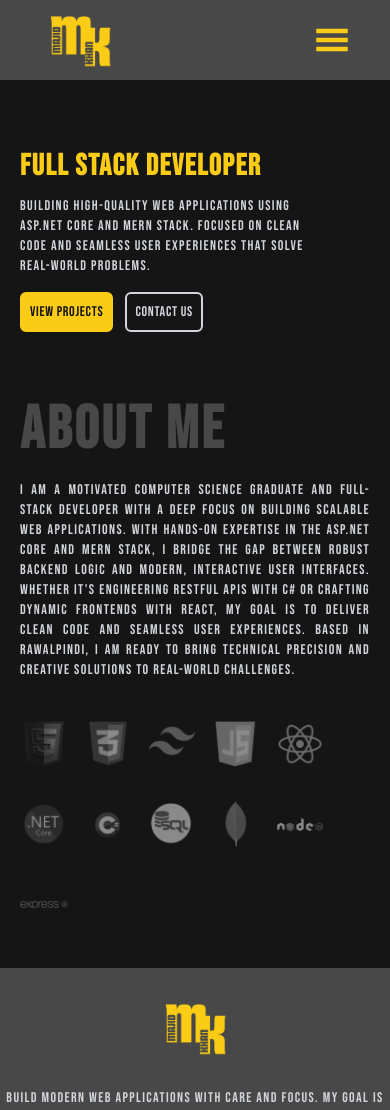
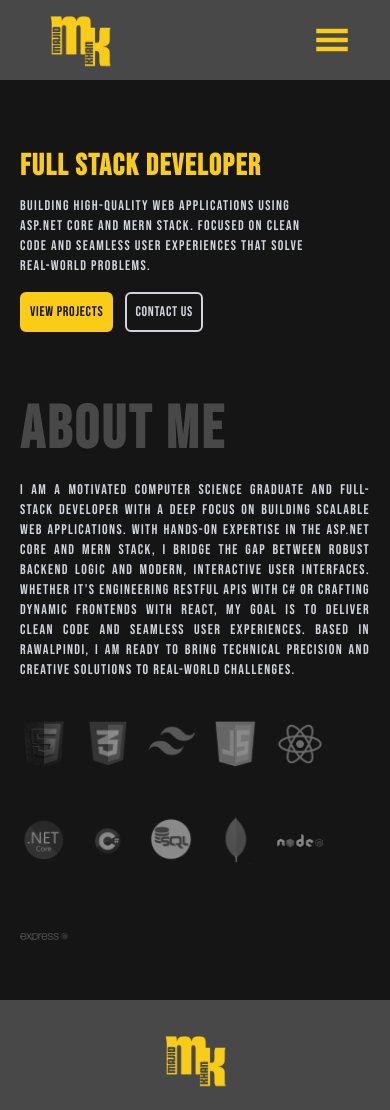
Before and after one commit to Majidkhan94/majidkhan94.github.io, a React (Vite) app: page / in a window 390 px wide. Shown: the top 1110 px of the page. Built offline with nearby package versions, Linux system fonts and the light colour scheme.

Commit message:
Checking Mobile Version

```diff
--- a/src/Pages/Home.jsx
+++ b/src/Pages/Home.jsx
@@ -47,7 +47,7 @@ const AboutImage = ({src, text, className}) =>{
     <div className='w-220 text-justify'>
       <Paragraph text={"I am a motivated Computer Science graduate and Full-Stack Developer with a deep focus on building scalable web applications. With hands-on expertise in the ASP.NET Core and MERN stack, I bridge the gap between robust backend logic and modern, interactive user interfaces. Whether it's engineering RESTful APIs with C# or crafting dynamic frontends with React, my goal is to deliver clean code and seamless user experiences. Based in Rawalpindi, I am ready to bring technical precision and creative solutions to real-world challenges."} />
 
-        <div className='flex flex-wrap gap-x-4 md:gap-x-8 gap-y-8 pt-10 md:pt-15'>
+        <div className='flex flex-wrap gap-x-4 md:gap-x-8 gap-y-12 pt-10 md:pt-15'>
           <AboutImage src={"../HTML.png"} text={"HTML5"} className={"text-[#eb3e00]"} />
           <AboutImage src={"../CSS.png"}  text={"CSS3"} className={"text-[#0068ad]"} />
           <AboutImage src={"../Tailwind_Css.png"}  text={"Tailwind"} className={"text-[#00c2fc]"} />
```
